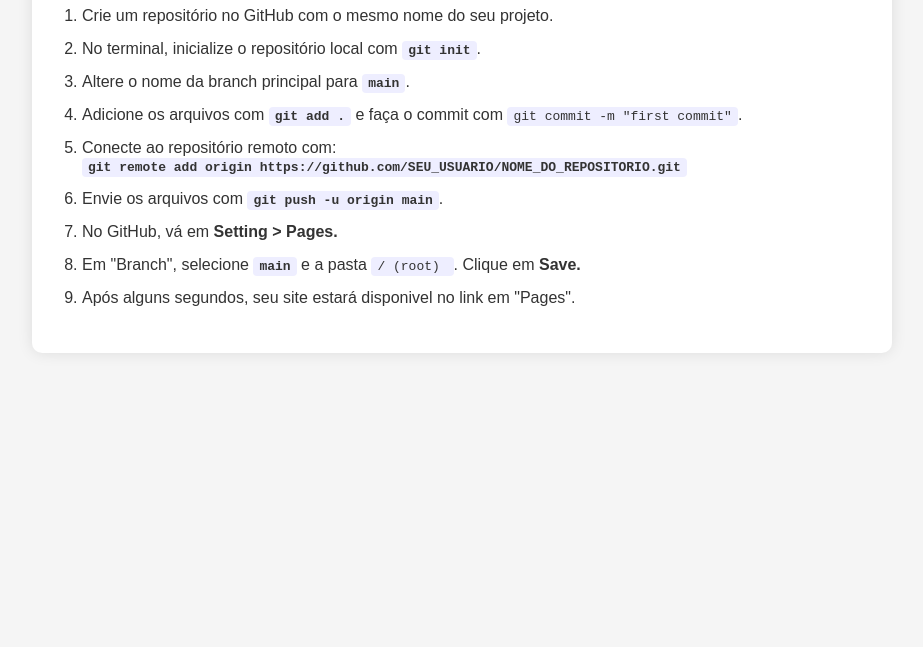
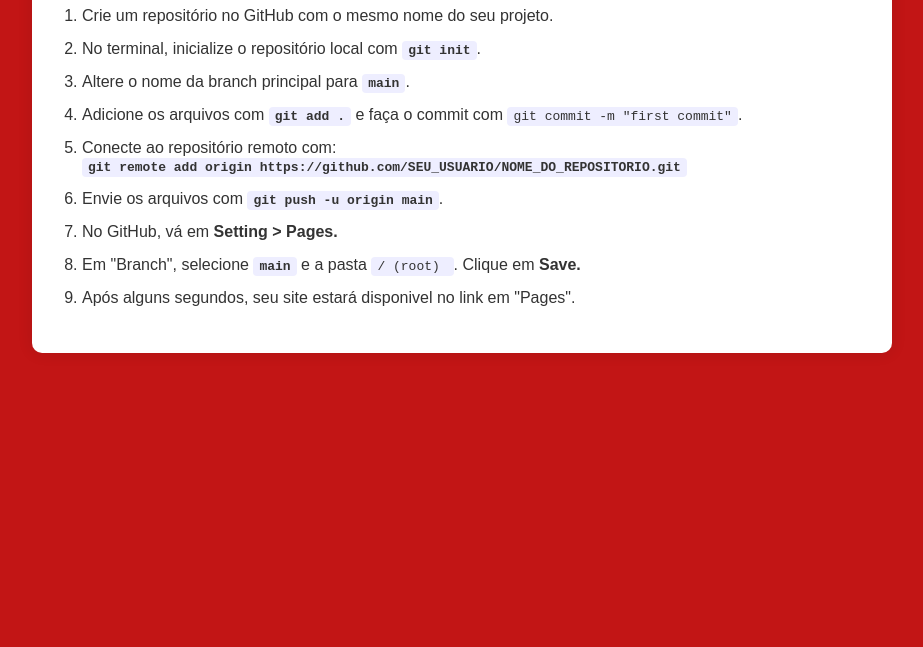
Before and after one commit to adrielpimentll/Site-zika, a plain HTML site: page index.html in a window 1280 px wide. Shown: the part 153-800 px from the top of the page, without its empty margins (178-1101 px from the left). Drawn offline with Linux system fonts and the light colour scheme.

Commit message:
Alterando a cor para vermelho

```diff
--- a/style.css
+++ b/style.css
@@ -1,6 +1,6 @@
 body {
 font-family: Arial, sans-serif;
-background-color: #f5f5f5;
+background-color: #c21515;
 color: #333;
 margin: 0;
 padding: 0;
```
